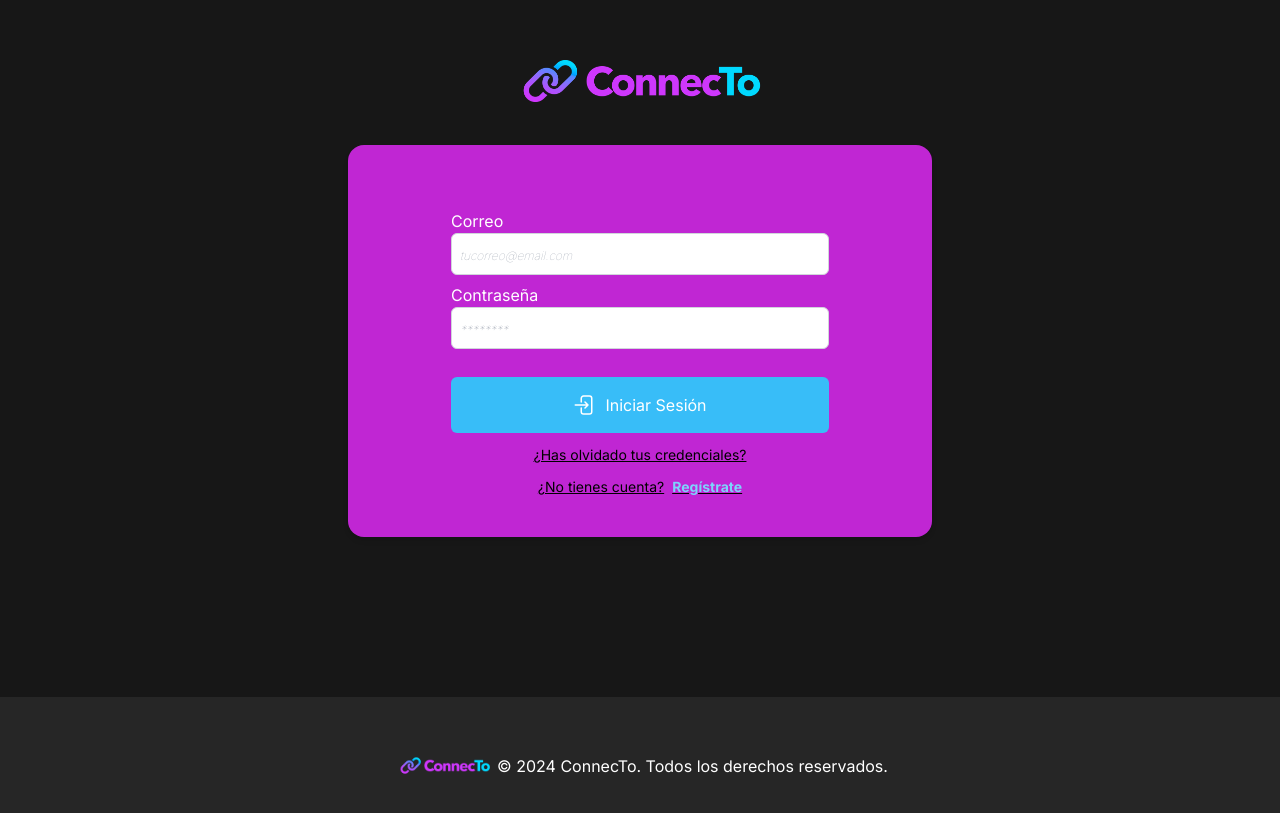
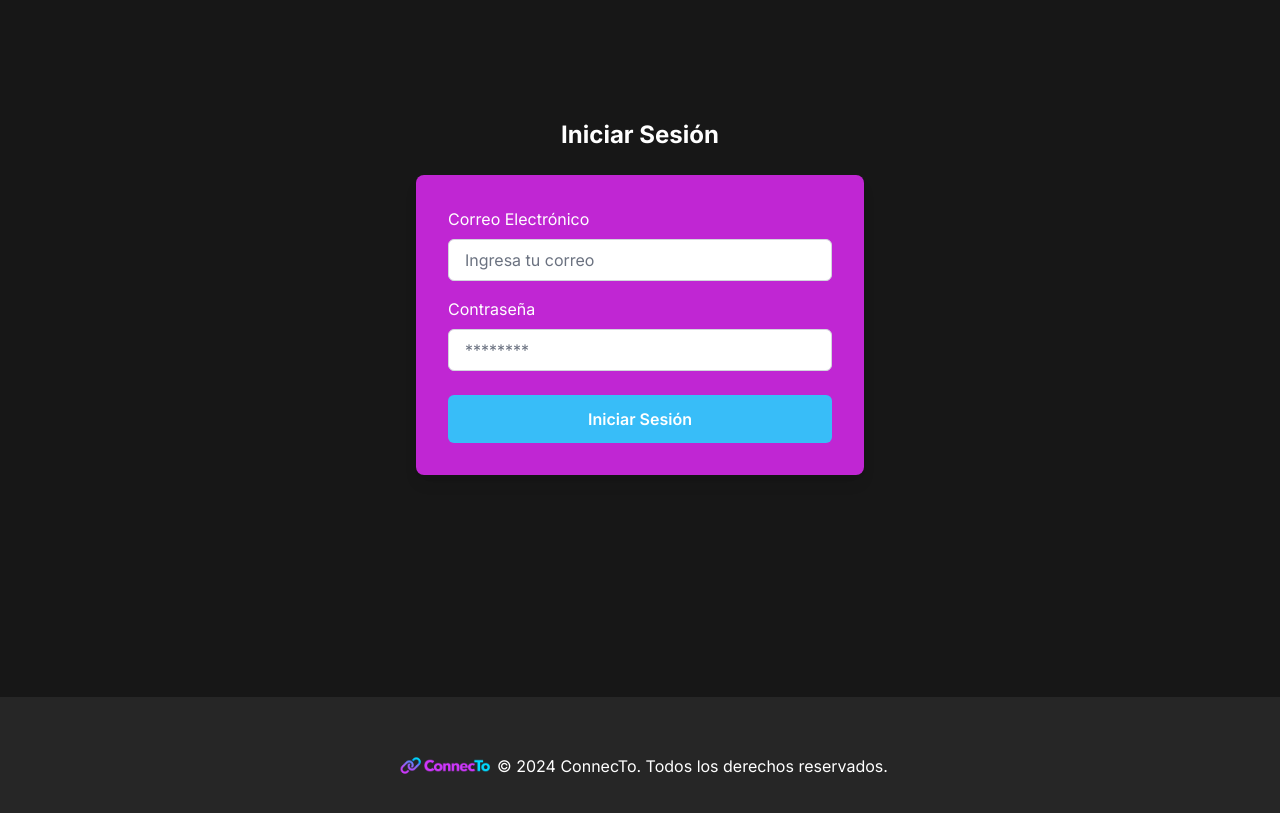
Before and after one commit to Elias-Pablo/connecto-app, a Next.js app: page /auth/login in a window 1280 px wide. Shown: the part 103-916 px from the top of the page. Built offline with nearby package versions, Linux system fonts and the light colour scheme.

Commit message:
manejo de sesiones con jwt atraves de cookies, ademas modificamos cambio del header al detectar sesion

```diff
--- a/package.json
+++ b/package.json
@@ -16,7 +16,10 @@
     "@vercel/postgres": "^0.9.0",
     "bluebird": "^3.7.2",
     "chart.js": "^4.4.4",
+    "cookie": "^1.0.1",
     "dotenv": "^16.4.5",
+    "jsonwebtoken": "^9.0.2",
+    "jwt-decode": "^4.0.0",
     "mysql2": "^3.11.3",
     "next": "^14.2.4",
     "react": "^18",
--- a/src/app/auth/login/page.js
+++ b/src/app/auth/login/page.js
@@ -1,75 +1,63 @@
 "use client";
-
 import { useState } from "react";
 import { useRouter } from "next/navigation";
-import Image from "next/image";
-import Link from "next/link";
-import { ArrowRightEndOnRectangleIcon } from "@heroicons/react/24/outline";
 
-export default function Login() {
+export default function LoginPage() {
   const [email, setEmail] = useState("");
   const [password, setPassword] = useState("");
-  const [error, setError] = useState("");
-  const [success, setSuccess] = useState(false);
-  const [successMessage, setSuccessMessage] = useState("");
+  const [error, setError] = useState(null);
   const router = useRouter();
 
   const handleLogin = async (e) => {
     e.preventDefault();
-    setError("");
-    setSuccess(false);
-    setSuccessMessage("");
 
     try {
       const response = await fetch("/api/auth/login", {
         method: "POST",
-        headers: {
-          "Content-Type": "application/json",
-        },
+        headers: { "Content-Type": "application/json" },
         body: JSON.stringify({ email, password }),
       });
 
       const data = await response.json();
+      console.log(data);
 
       if (data.success) {
-        setSuccess(true);
-        setSuccessMessage(data.message);
-        router.push("/"); // Redirige al usuario a la página principal
+        document.cookie = `token=${data.token}; path=/; max-age=3600`;
+
+        localStorage.setItem("token", data.token);
+        router.push("/");
+        router.refresh();
       } else {
-        setError(data.error || "Error al iniciar sesión");
+        setError(data.error);
       }
-    } catch (error) {
-      setError("Error al conectar con el servidor");
+    } catch (err) {
+      setError("Error de conexión.");
     }
   };
 
   return (
-    <div className="bg-neutral-900 p-14 h-screen flex flex-col justify-center items-center">
-      <Link href="/">
-        <Image
-          src="/ConnecTo-logo.png"
-          alt="ConnecTo Logo"
-          width={250}
-          height={250}
-          className="mb-10"
-        />
-      </Link>
-      <div className="bg-fuchsia-600 w-[400px] md:w-2/4 p-10 rounded-2xl shadow-md">
-        <div className="flex flex-col items-center">
-          <form className="w-3/4 mt-6" onSubmit={handleLogin}>
-            <label htmlFor="email" className="text-white">
-              Correo
+    <div className="flex flex-col items-center justify-center h-screen bg-neutral-900 p-5">
+      <h1 className="text-2xl font-bold text-white mb-6">Iniciar Sesión</h1>
+      <form
+        onSubmit={handleLogin}
+        className="bg-fuchsia-600 w-full max-w-md p-8 rounded-lg shadow-lg"
+      >
+        <div className="mb-4">
+          <label htmlFor="email" className="block text-white mb-2">
+            Correo Electrónico
           </label>
           <input
             type="email"
             id="email"
             value={email}
             onChange={(e) => setEmail(e.target.value)}
-              placeholder="tucorreo@email.com"
-              className="border border-gray-300 rounded-md p-2 mb-2 w-full text-black placeholder:text-xs placeholder:italic placeholder:font-thin"
+            className="w-full px-4 py-2 border border-gray-300 rounded-md text-black placeholder-gray-500"
+            placeholder="Ingresa tu correo"
             required
           />
-            <label htmlFor="password" className="text-white">
+        </div>
+        <div className="mb-6">
+          <label htmlFor="password" className="block text-white mb-2">
             Contraseña
           </label>
           <input
@@ -77,35 +65,19 @@ export default function Login() {
             id="password"
             value={password}
             onChange={(e) => setPassword(e.target.value)}
+            className="w-full px-4 py-2 border border-gray-300 rounded-md text-black placeholder-gray-500"
             placeholder="********"
-              className="border border-gray-300 rounded-md p-2 mb-2 w-full text-black placeholder:text-xs placeholder:italic placeholder:font-thin"
             required
           />
+        </div>
         <button
           type="submit"
-              className="text-white bg-sky-400 hover:bg-sky-700 rounded-md p-4 mt-5 w-full flex items-center justify-center"
+          className="w-full py-3 bg-sky-400 hover:bg-sky-700 text-white font-semibold rounded-md transition-colors"
         >
-              <ArrowRightEndOnRectangleIcon className="h-6 w-6 inline-block mr-2" />
           Iniciar Sesión
         </button>
-            {error && <p className="text-red-500 mt-2">{error}</p>}
-            {success && <p className="text-green-500 mt-2">{successMessage}</p>}
-            <Link
-              href="/auth/recover"
-              className="mt-3 block text-center underline hover:text-sky-300 text-sm"
-            >
-              ¿Has olvidado tus credenciales?
-            </Link>
-            <Link
-              href="/auth/register"
-              className="mt-3 block text-center underline hover:text-sky-300 text-sm"
-            >
-              ¿No tienes cuenta?
-              <span className="ml-2 text-sky-300 font-bold">Regístrate</span>
-            </Link>
+        {error && <p className="mt-4 text-red-400 text-center">{error}</p>}
       </form>
-        </div>
-      </div>
     </div>
   );
 }
--- a/src/app/page.js
+++ b/src/app/page.js
@@ -77,7 +77,7 @@ export default function Home() {
         <div className="flex ">
           <SearchedProducts />
         </div>
-        <h2 className="text-2xl font-semibold mb-5 text-center text-black">
+        <h2 className="text-2xl font-semibold mb-5 text-center text-black ">
           Productos Destacados
         </h2>
         <div className="grid grid-cols-2 md:grid-cols-4 gap-4">
--- a/src/components/Header-us.js
+++ b/src/components/Header-us.js
@@ -1,8 +1,13 @@
-import { useState } from "react";
+import { useState, useEffect } from "react";
 import Link from "next/link";
 import Image from "next/image";
+import { jwtDecode } from "jwt-decode"; // Cambiado a jwt_decode para evitar errores de importación
+import { useRouter } from "next/navigation";
 
 export default function Header() {
+  const [user, setUser] = useState(null);
+  const [menuOpen, setMenuOpen] = useState(false);
+  const router = useRouter();
   const [cartVisible, setCartVisible] = useState(false);
   const [cartItems, setCartItems] = useState([
     {
@@ -28,9 +33,31 @@ export default function Header() {
     },
   ]);
 
-  const toggleCart = () => {
-    setCartVisible(!cartVisible);
+  // Efecto para recuperar y decodificar el token desde localStorage
+  useEffect(() => {
+    const token = localStorage.getItem("token");
+    console.log("Token recuperado:", token);
+
+    if (token) {
+      try {
+        const decoded = jwtDecode(token);
+        setUser(decoded);
+      } catch (error) {
+        console.error("Token inválido:", error);
+        localStorage.removeItem("token");
+      }
+    }
+  }, []);
+
+  const handleLogout = () => {
+    localStorage.removeItem("token");
+    document.cookie = "token=; Max-Age=0; Path=/;";
+    setUser(null);
+    router.push("/");
   };
+
+  const toggleCart = () => setCartVisible(!cartVisible);
+  const toggleMenu = () => setMenuOpen(!menuOpen);
 
   const increaseQuantity = (id) => {
     setCartItems(
@@ -50,21 +77,13 @@ export default function Header() {
     );
   };
 
-  const removeItem = (id) => {
+  const removeItem = (id) =>
     setCartItems(cartItems.filter((item) => item.id !== id));
-  };
 
-  const calculateSubtotal = () => {
-    return cartItems.reduce((acc, item) => acc + item.price * item.quantity, 0);
-  };
-
-  const calculateTax = () => {
-    return calculateSubtotal() * 0.19; // Assuming a 10% tax rate
-  };
-
-  const calculateTotal = () => {
-    return calculateSubtotal() + calculateTax();
-  };
+  const calculateSubtotal = () =>
+    cartItems.reduce((acc, item) => acc + item.price * item.quantity, 0);
+  const calculateTax = () => calculateSubtotal() * 0.19;
+  const calculateTotal = () => calculateSubtotal() + calculateTax();
 
   return (
     <>
@@ -76,31 +95,92 @@ export default function Header() {
               alt="ConnecTo Logo"
               width={250}
               height={50}
-              className="drop-shadow-sm"
+              className="drop-shadow-sm cursor-pointer"
             />
           </Link>
           <div className="flex items-center">
-            <Link
-              className="px-4 py-2 text-xs md:text-base rounded-xl font-semibold text-white mr-2 hover:text-sky-400 transition-colors duration-300 ease-in-out"
-              href="/emprendedores"
-            >
-              Registrar mi negocio
-            </Link>
-            <Link
-              className="bg-fuchsia-600 px-4 text-xs md:text-base py-2 rounded-xl font-semibold text-white mr-2 hover:bg-fuchsia-900 transition-colors duration-300 ease-in-out"
-              href="/auth/register"
-            >
-              Regístrate
-            </Link>
-            <Link
-              className="bg-sky-400 px-4 py-2 text-xs md:text-base rounded-xl font-semibold text-white hover:bg-sky-700 transition-colors duration-300 ease-in-out"
-              href="/auth/login"
-            >
-              Iniciar Sesión
-            </Link>
+            {user ? (
+              <div className="flex items-center">
+                <Link href="/user/profile" passHref>
+                  <Image
+                    src="/avatar.jpg"
+                    alt="User Avatar"
+                    width={40}
+                    height={40}
+                    className="rounded-full mr-2 cursor-pointer"
+                  />
+                </Link>
+                <span className="text-white font-semibold mr-4">
+                  {user.username}
+                </span>
+                <button
+                  onClick={handleLogout}
+                  className="text-white bg-red-500 px-4 py-2 rounded-md hover:bg-red-600 transition-colors duration-300"
+                >
+                  Cerrar Sesión
+                </button>
+
+                {/* Menu de hamburguesa */}
+                <button
+                  onClick={toggleMenu}
+                  className="text-white ml-4 p-2 rounded-md hover:bg-fuchsia-700 transition-colors duration-300"
+                >
+                  <svg
+                    xmlns="http://www.w3.org/2000/svg"
+                    width="24"
+                    height="24"
+                    viewBox="0 0 24 24"
+                    fill="none"
+                    stroke="currentColor"
+                    strokeWidth="2"
+                    strokeLinecap="round"
+                    strokeLinejoin="round"
+                    className="feather feather-menu"
+                  >
+                    <line x1="3" y1="12" x2="21" y2="12" />
+                    <line x1="3" y1="6" x2="21" y2="6" />
+                    <line x1="3" y1="18" x2="21" y2="18" />
+                  </svg>
+                </button>
+                {menuOpen && (
+                  <div className="absolute top-16 right-6 bg-white rounded-md shadow-lg p-4 w-40 z-20">
+                    <Link href="/user/orders" passHref>
+                      <p className="text-black hover:text-fuchsia-800 cursor-pointer py-2">
+                        Pedidos
+                      </p>
+                    </Link>
+                    <Link href="/user/favorites" passHref>
+                      <p className="text-black hover:text-fuchsia-800 cursor-pointer py-2">
+                        Favoritos
+                      </p>
+                    </Link>
+                    <Link href="/user/profile" passHref>
+                      <p className="text-black hover:text-fuchsia-800 cursor-pointer py-2">
+                        Perfil
+                      </p>
+                    </Link>
+                  </div>
+                )}
+              </div>
+            ) : (
+              <>
+                <Link
+                  href="/auth/register"
+                  className="bg-fuchsia-600 px-4 py-2 text-xs md:text-base rounded-xl font-semibold text-white mr-2 hover:bg-fuchsia-900 transition-colors"
+                >
+                  Regístrate
+                </Link>
+                <Link
+                  href="/auth/login"
+                  className="bg-sky-400 px-4 py-2 text-xs md:text-base rounded-xl font-semibold text-white hover:bg-sky-700 transition-colors"
+                >
+                  Iniciar Sesión
+                </Link>
+              </>
+            )}
             <button
               onClick={toggleCart}
-              className="ml-2 bg-green-400 px-4 py-2 text-xs md:text-base rounded-xl font-semibold text-white hover:bg-sky-700 transition-colors duration-300 ease-in-out"
+              className="ml-2 bg-green-400 px-4 py-2 text-xs md:text-base rounded-xl font-semibold text-white hover:bg-sky-700 transition-colors"
             >
               <svg
                 xmlns="http://www.w3.org/2000/svg"
@@ -112,11 +192,11 @@ export default function Header() {
                 strokeWidth="2"
                 strokeLinecap="round"
                 strokeLinejoin="round"
-                className="icon icon-tabler icons-tabler-outline icon-tabler-shopping-cart"
+                className="icon icon-tabler icon-tabler-shopping-cart"
               >
                 <path stroke="none" d="M0 0h24v24H0z" fill="none" />
-                <path d="M6 19m-2 0a2 2 0 1 0 4 0a2 2 0 1 0 -4 0" />
-                <path d="M17 19m-2 0a2 2 0 1 0 4 0a2 2 0 1 0 -4 0" />
+                <path d="M6 19a2 2 0 1 0 4 0 2 2 0 1 0 -4 0" />
+                <path d="M17 19a2 2 0 1 0 4 0 2 2 0 1 0 -4 0" />
                 <path d="M17 17h-11v-14h-2" />
                 <path d="M6 5l14 1l-1 7h-13" />
               </svg>
@@ -127,27 +207,9 @@ export default function Header() {
 
       {/* Carrito de compras */}
       {cartVisible && (
-        <div className="fixed z-20 right-0 top-0 w-full sm:w-1/3 h-full bg-white shadow-lg p-6 overflow-y-auto transition-transform duration-300 ease-in-out transform rounded-xl translate-x-0 border border-neutral-400">
+        <div className="fixed z-20 right-0 top-0 w-full sm:w-1/3 h-full bg-white shadow-lg p-6 overflow-y-auto transition-transform duration-300 transform rounded-xl translate-x-0 border border-neutral-400">
           <h2 className="text-xl text-black font-bold mb-4 flex justify-center items-center gap-2">
-            Carrito de Compras{" "}
-            <svg
-              xmlns="http://www.w3.org/2000/svg"
-              width="24"
-              height="24"
-              viewBox="0 0 24 24"
-              fill="none"
-              stroke="currentColor"
-              strokeWidth="2"
-              strokeLinecap="round"
-              strokeLinejoin="round"
-              className="icon icon-tabler icons-tabler-outline icon-tabler-shopping-cart"
-            >
-              <path stroke="none" d="M0 0h24v24H0z" fill="none" />
-              <path d="M6 19m-2 0a2 2 0 1 0 4 0a2 2 0 1 0 -4 0" />
-              <path d="M17 19m-2 0a2 2 0 1 0 4 0a2 2 0 1 0 -4 0" />
-              <path d="M17 17h-11v-14h-2" />
-              <path d="M6 5l14 1l-1 7h-13" />
-            </svg>
+            Carrito de Compras
           </h2>
           {cartItems.length > 0 ? (
             <ul className="text-black space-y-4">
@@ -226,7 +288,7 @@ export default function Header() {
                   ${calculateTotal().toFixed(2)}
                 </p>
               </div>
-              <button className="w-full mt-4 bg-green-500 text-white py-2 rounded-lg hover:bg-green-600 transition-colors duration-300 ease-in-out">
+              <button className="w-full mt-4 bg-green-500 text-white py-2 rounded-lg hover:bg-green-600 transition-colors duration-300">
                 Proceder al Pago
               </button>
             </div>
@@ -234,7 +296,7 @@ export default function Header() {
 
           <button
             onClick={toggleCart}
-            className="mt-4 w-full bg-red-500 px-4 py-2 text-white rounded-lg hover:bg-red-600 transition-colors duration-300 ease-in-out"
+            className="mt-4 w-full bg-red-500 px-4 py-2 text-white rounded-lg hover:bg-red-600 transition-colors"
           >
             Cerrar
           </button>
```
Also changed, not shown: middleware.js (added, +25 -0 lines), src/app/api/auth/login/route.js (+20 -10 lines), src/lib/db.js (+5 -5 lines), 1 other file (tests, documents, lock files or other folders). Lines whose indentation alone changed are shown as unchanged.
